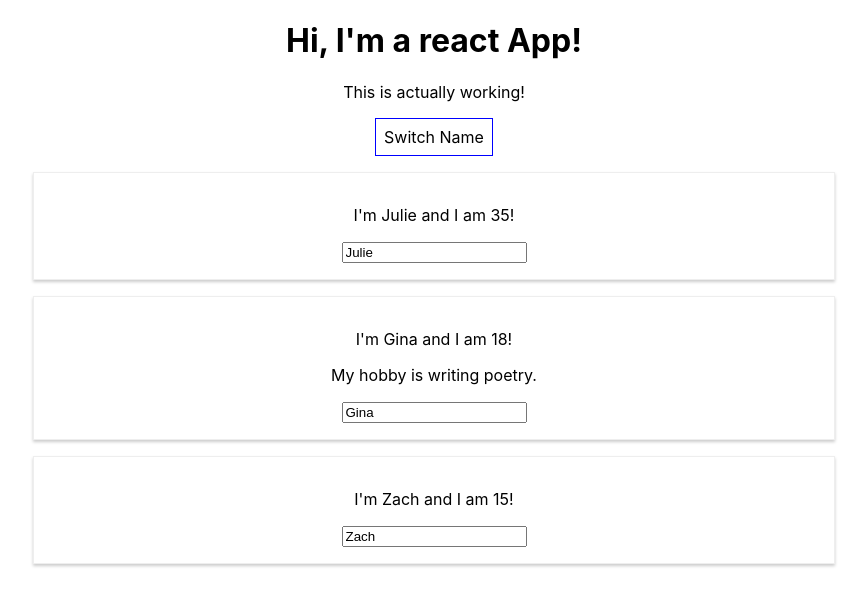
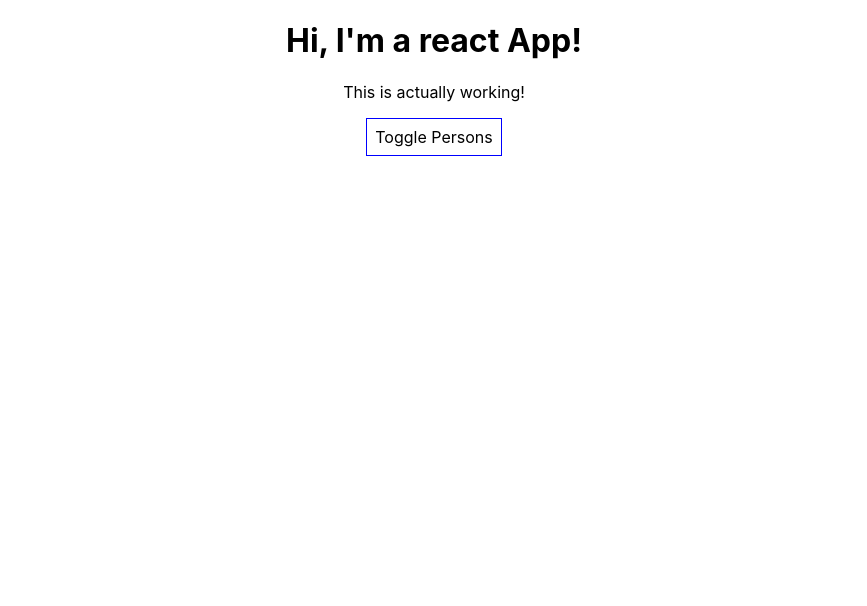
Before and after one commit to juliezimmer/first-project-complete, a React (Create React App) app: page / in a window 1280 px wide. Shown: the top 606 px of the page, without its empty margins (206-1073 px from the left). Built offline with nearby package versions, Linux system fonts and the light colour scheme.

Commit message:
added toggle function to the 'Toggle Persons' button

```diff
--- a/src/App.js
+++ b/src/App.js
@@ -32,9 +32,17 @@
             { name: "Julie", age: 35 },
             { name: event.target.value, age: 16 },
             { name: "Gina" , age: 18 }
-         ]
+         ],
+         showPersons: false   // default is nothing showing.
       });
-   }
+   };
+
+   // this syntax creates a method; this syntax also ensures that the 'this' keyword inside this method always returns to this class.
+   togglePersonsHandler = () => {
+      const doesShow = this.state.showPersons;
+      this.setState({showPersons: !doesShow});
+
+   };
 
    render() {
       // inline styling for 'Switch Name' button
@@ -51,8 +59,11 @@
             <p>This is actually working!</p>
             <button
                style={style}
-            onClick={() => this.switchNameHandler("Julie!!!")}>Switch Name</button>
-
+               onClick={this.togglePersonsHandler}>
+               Toggle Persons </button>
+            {
+               this.state.showPersons ?
+                  <div>
                      <Person
                         name={this.state.persons[0].name}
                         age={this.state.persons[0].age} />
@@ -68,6 +79,9 @@
                      <Person
                         name={this.state.persons[2].name}
                         age={this.state.persons[2].age} />
+                  </div> : null
+            }
+
          </div>
       );
    }
```
Lines whose indentation alone changed are shown as unchanged.
